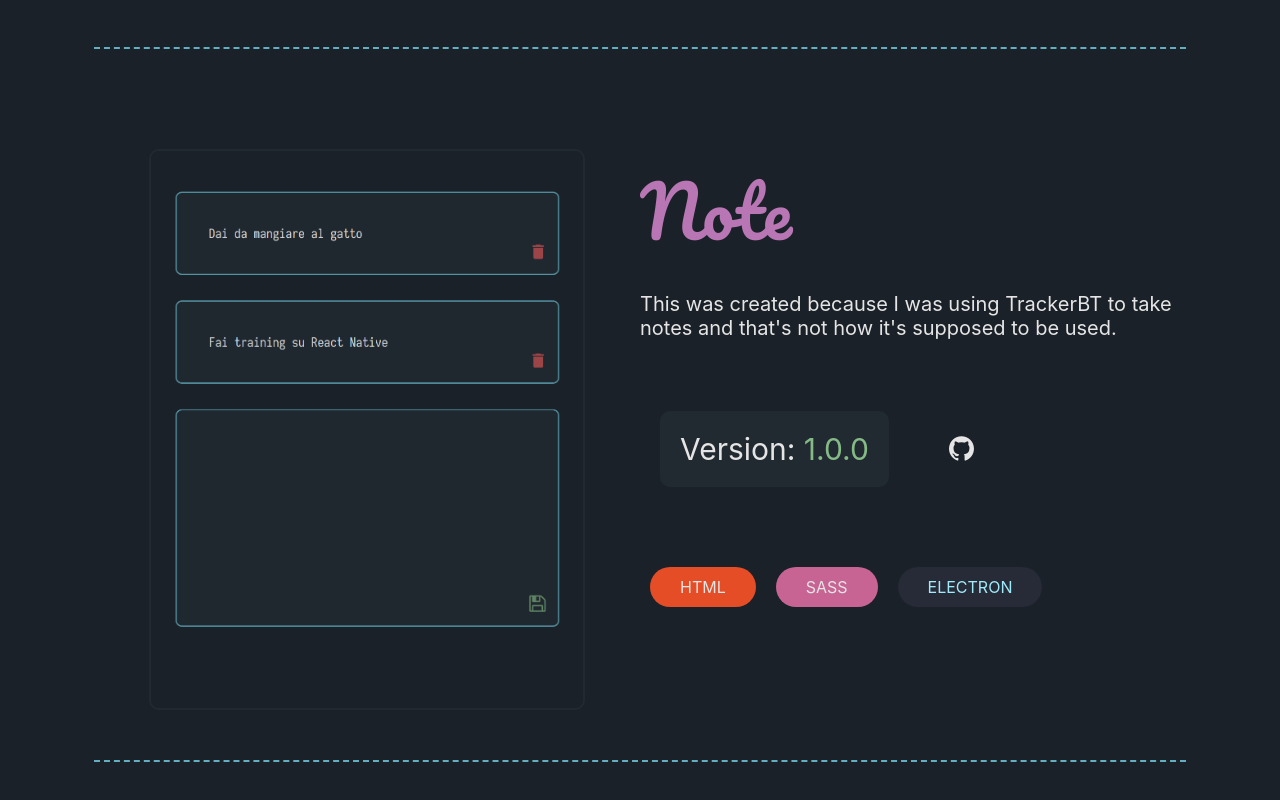
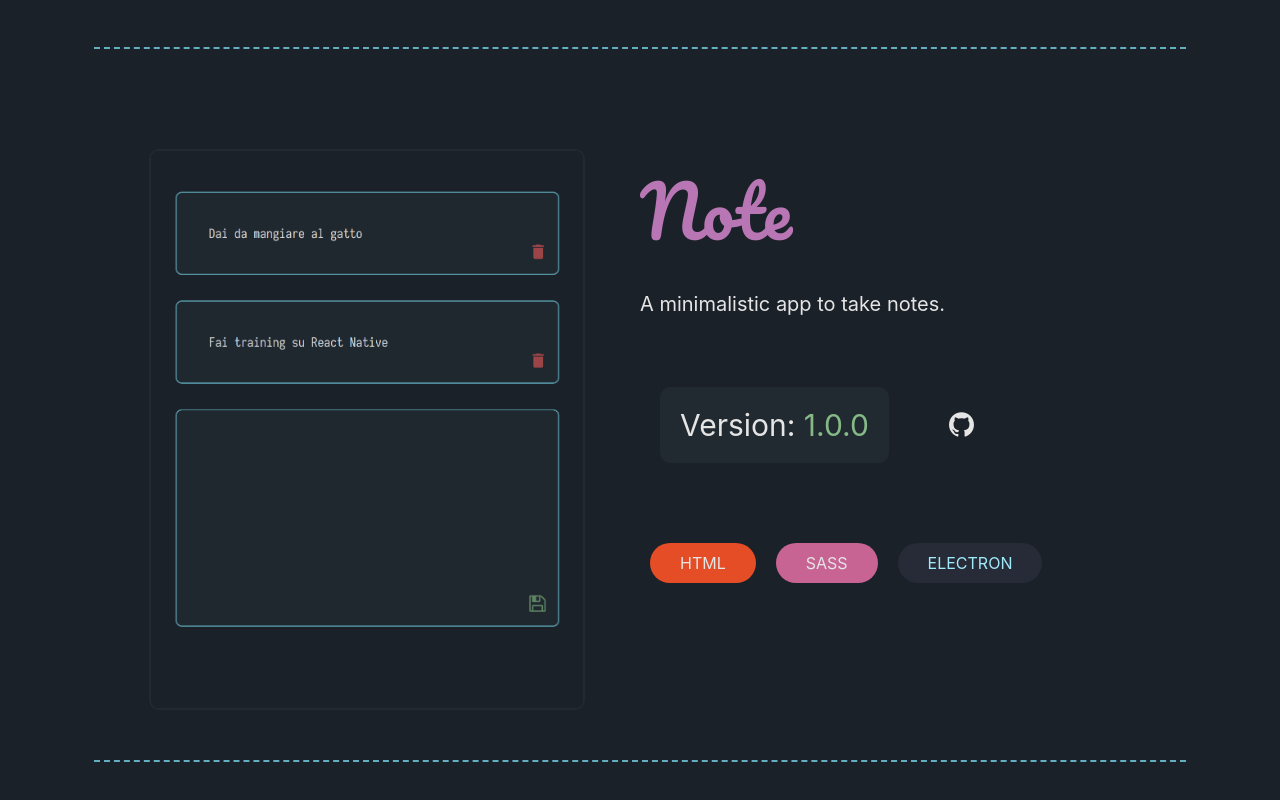
Before and after one commit to NespoliBT/nespolibt.com, a React (Create React App) app: page /projects in a window 1280 px wide. Shown: the part 1263-2063 px from the top of the page. Built offline with nearby package versions, Linux system fonts and the light colour scheme.

Commit message:
:pencil2: Chaged label

```diff
--- a/src/views/Projects.js
+++ b/src/views/Projects.js
@@ -28,7 +28,7 @@
         />
         <Project
           title="Note"
-          description="This was created because I was using TrackerBT to take notes and that's not how it's supposed to be used."
+          description="A minimalistic app to take notes."
           version="1.0.0"
           techs={["html", "sass", "electron"]}
           repository="https://github.com/NespoliBT/Note"
```
